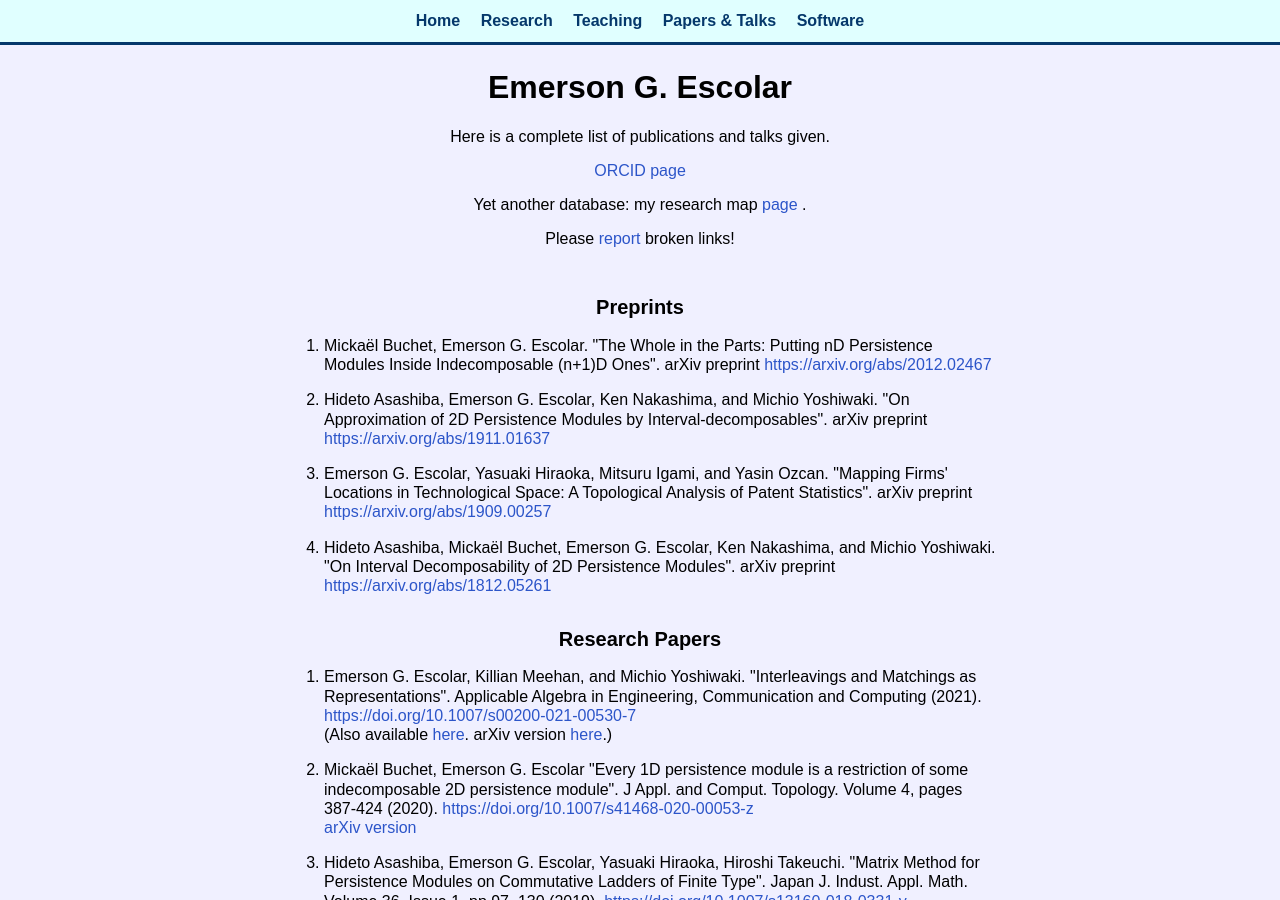
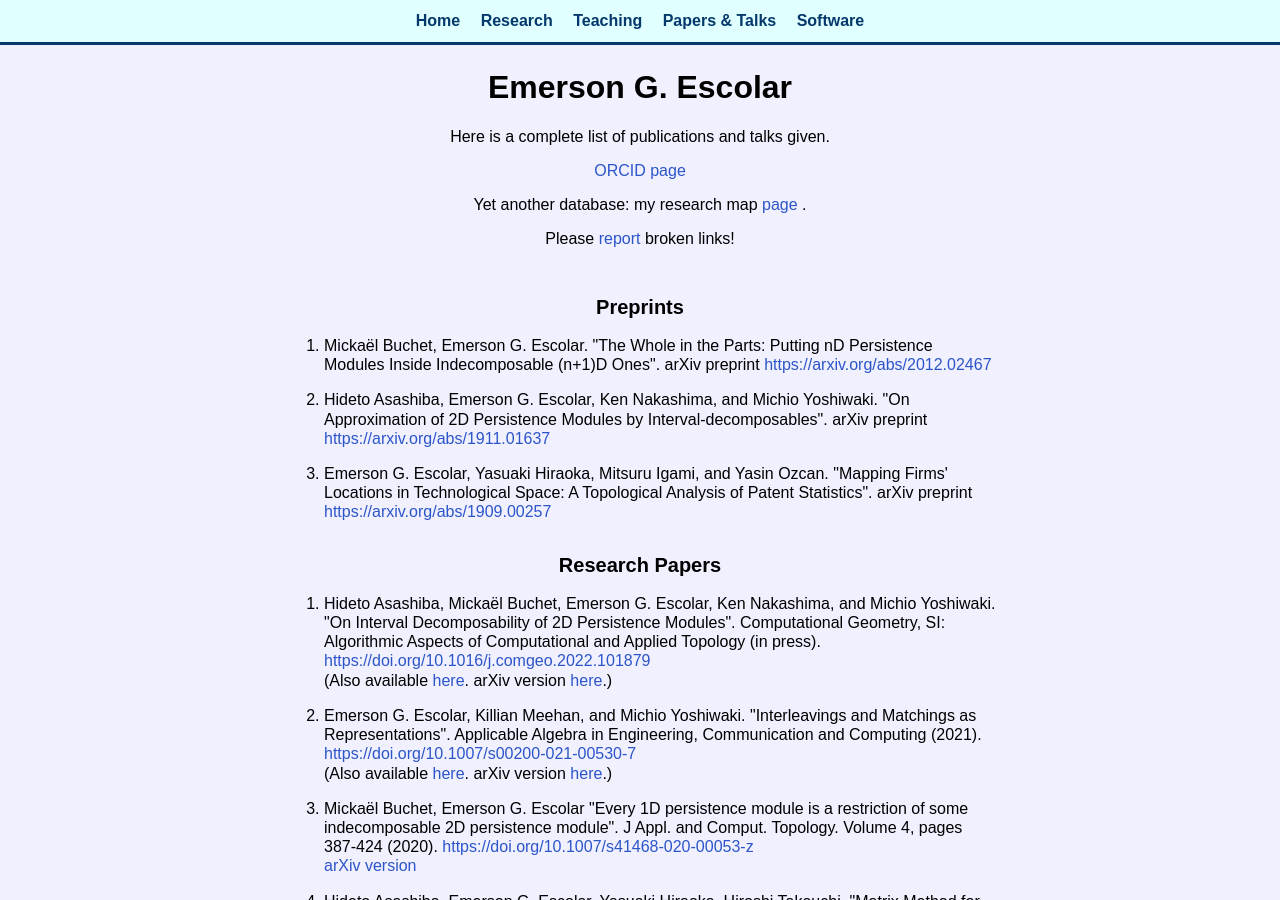
Before and after one commit to emerson-escolar/emerson-escolar.github.io, a Jekyll site: the page built from research_lists.html, in a window 1280 px wide and 900 px high. Built offline with Jekyll 4.4.1, drawn with Linux system fonts in a browser that asks for light colours.

Commit message:
update interval paper

```diff
--- a/research_lists.html
+++ b/research_lists.html
@@ -59,22 +59,28 @@ title: Emer's Papers & Talks
         https://arxiv.org/abs/1909.00257
       </a>
 		</li>
-
-    <li>
-			Hideto Asashiba, Mickaël Buchet,
-      Emerson G. Escolar, Ken Nakashima, and Michio Yoshiwaki.
-      "On Interval Decomposability of 2D Persistence Modules".
-      arXiv preprint
-      <a target="_blank" href=https://arxiv.org/abs/1812.05261>
-        https://arxiv.org/abs/1812.05261
-      </a>
-		</li>
-	</ol>
+  </ol>
 </section>
 
 <section>
 	<h2> Research Papers </h2>
 	<ol class="wordbox paperlist">
+    <li>
+      Hideto Asashiba, Mickaël Buchet,
+      Emerson G. Escolar, Ken Nakashima, and Michio Yoshiwaki.
+      "On Interval Decomposability of 2D Persistence Modules".
+
+      Computational Geometry, SI: Algorithmic Aspects of Computational and Applied Topology (in press).
+      <a target="_blank" href="https://doi.org/10.1016/j.comgeo.2022.101879">
+        https://doi.org/10.1016/j.comgeo.2022.101879</a>
+
+      <br />
+      (Also available <a target="blank" href="https://rdcu.be/cz1pZ">here</a>.
+      arXiv version <a target="_blank" href=https://arxiv.org/abs/1812.05261>
+        here</a>.)
+    </li>
+
+
     <li>
 			Emerson G. Escolar, Killian Meehan, and Michio Yoshiwaki.
       "Interleavings and Matchings as Representations".
```
